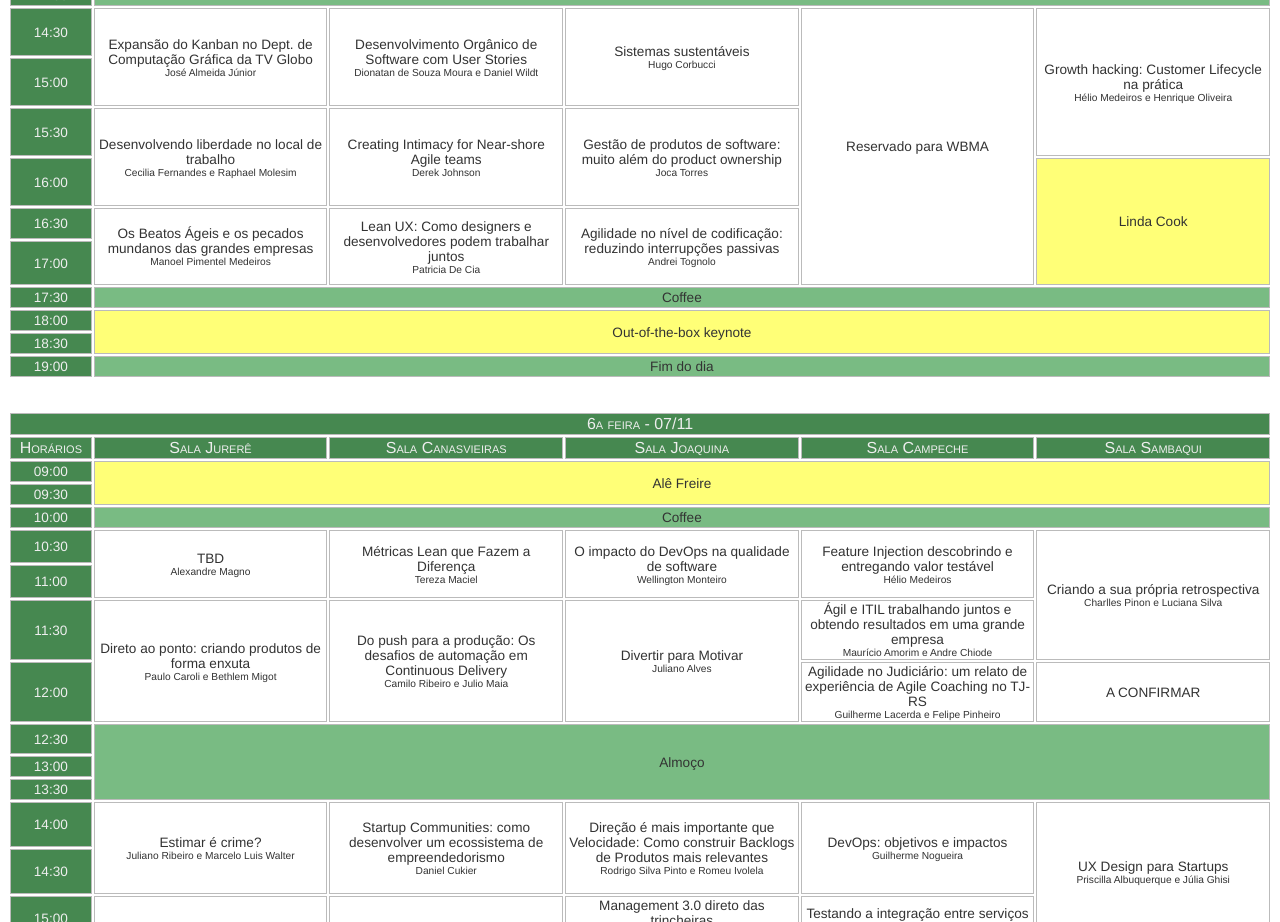
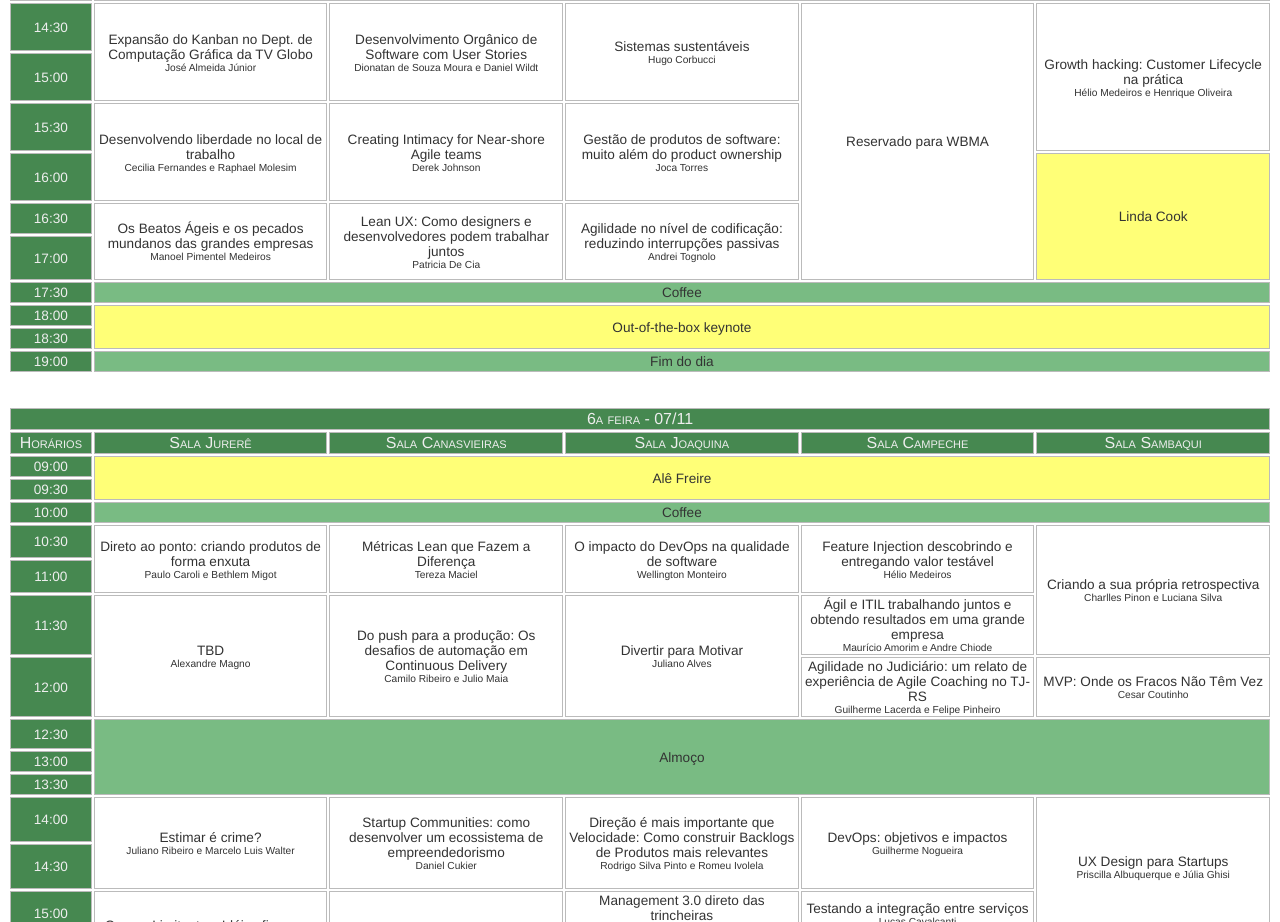
Before and after one commit to ceci/ceci.github.io, a plain HTML site: page gradeAB/index.html in a window 1280 px wide. Shown: the part 1211-2133 px from the top of the page. Drawn offline with Linux system fonts and the light colour scheme.

Commit message:
[AgileBR] Quase coloquei uma palestra com duração de relato... :-/

```diff
--- a/gradeAB/index.html
+++ b/gradeAB/index.html
@@ -182,12 +182,11 @@
 				<td class="s16" dir="ltr" rowspan="2">Educação 3.0: Maximizando o Ensino e o Aprendizado<span class='author'>Ari do Amaral</span></td>
 				<td class="s13" dir="ltr" rowspan="2">Bad Smells em Bancos de Dados<span class='author'>Fabrízio Mello e Guilherme Lacerda</span></td>
 				<td class="s15" dir="ltr" rowspan="2">Melhoria de processos em métodos ágeis: não é o que você está pensando!<span class='author'>Rafaela Mantovani</span></td>
-				<td class="s11" dir="ltr">MVP: Onde os Fracos Não Têm Vez<span class='author'>Cesar Coutinho</span></td>
+				<td class="s11" dir="ltr" rowspan="2">Mensuração do valor financeiro de entregas incrementais de software<span class='author'>Sandro Manteiga</span></td>
 			</tr>
 			<tr style="height: 40px;">
 				<th id="0R21" style="height: 40px;" class="row-headers-background row-header-shim"><div class="row-header-wrapper" style="line-height: 40px;">22</div></th>
 				<td class="headers" dir="ltr">18:30</td>
-				<td class="s11" dir="ltr">Mensuração do valor financeiro de entregas incrementais de software<span class='author'>Sandro Manteiga</span></td>
 			</tr>
 			<tr style="height: 21px;">
 				<th id="0R22" style="height: 21px;" class="row-headers-background row-header-shim"><div class="row-header-wrapper" style="line-height: 21px;">23</div></th>
@@ -361,7 +360,7 @@
 			<tr style="height: 33px;">
 				<th id="0R51" style="height: 33px;" class="row-headers-background row-header-shim"><div class="row-header-wrapper" style="line-height: 33px;">52</div></th>
 				<td class="headers" dir="ltr">10:30</td>
-				<td class="s11" dir="ltr" rowspan="2">TBD<span class='author'>Alexandre Magno</span></td>
+				<td class="s11" dir="ltr" rowspan="2">Direto ao ponto: criando produtos de forma enxuta<span class='author'>Paulo Caroli e Bethlem Migot</span></td>
 				<td class="s13" dir="ltr" rowspan="2">Métricas Lean que Fazem a Diferença<span class='author'>Tereza Maciel</span></td>
 				<td class="s9" dir="ltr" rowspan="2">O impacto do DevOps na qualidade de software<span class='author'>Wellington Monteiro</span></td>
 				<td class="s15" dir="ltr" rowspan="2">Feature Injection descobrindo e entregando valor testável<span class='author'>Hélio Medeiros</span></td>
@@ -374,7 +373,7 @@
 			<tr style="height: 21px;">
 				<th id="0R53" style="height: 21px;" class="row-headers-background row-header-shim"><div class="row-header-wrapper" style="line-height: 21px;">54</div></th>
 				<td class="headers" dir="ltr">11:30</td>
-				<td class="s8" dir="ltr" rowspan="2">Direto ao ponto: criando produtos de forma enxuta<span class='author'>Paulo Caroli e Bethlem Migot</span></td>
+				<td class="s8" dir="ltr" rowspan="2">TBD<span class='author'>Alexandre Magno</span></td>
 				<td class="s15" dir="ltr" rowspan="2">Do push para a produção: Os desafios de automação em Continuous Delivery<span class='author'>Camilo Ribeiro e Julio Maia</span></td>
 				<td class="s13" dir="ltr" rowspan="2">Divertir para Motivar<span class='author'>Juliano Alves</span></td>
 				<td class="s9" dir="ltr">Ágil e ITIL trabalhando juntos e obtendo resultados em uma grande empresa<span class='author'>Maurício Amorim e Andre Chiode</span></td>
@@ -383,7 +382,7 @@
 				<th id="0R54" style="height: 30px;" class="row-headers-background row-header-shim"><div class="row-header-wrapper" style="line-height: 30px;">55</div></th>
 				<td class="headers" dir="ltr">12:00</td>
 				<td class="s16" dir="ltr">Agilidade no Judiciário: um relato de experiência de Agile Coaching no TJ-RS<span class='author'>Guilherme Lacerda e Felipe Pinheiro</span></td>
-				<td class="s9" dir="ltr">A CONFIRMAR</td>
+				<td class="s9" dir="ltr">MVP: Onde os Fracos Não Têm Vez<span class='author'>Cesar Coutinho</span></td>
 			</tr>
 			<tr style="height: 30px;">
 				<th id="0R55" style="height: 30px;" class="row-headers-background row-header-shim"><div class="row-header-wrapper" style="line-height: 30px;">56</div></th>
```
